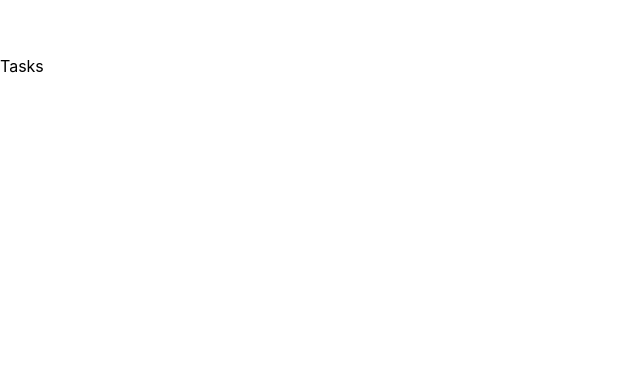
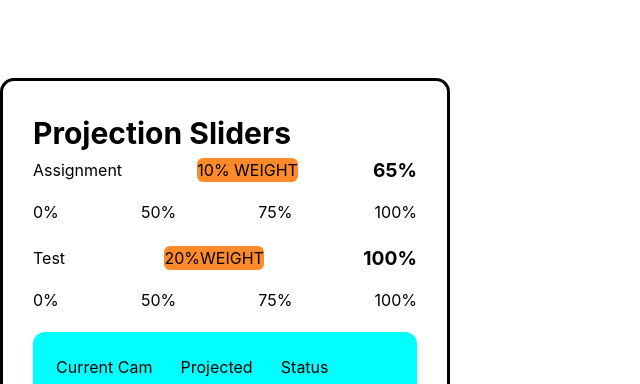
Before and after one commit to ashleynkuna33/uwc-cam-champion, a React (Vite) app in the folder uwc-cam-champion-site/: page / in a window 1280 px wide. Shown: the part 2416-2800 px from the top of the page, without its empty margins (0-640 px from the left). Built offline with nearby package versions, Linux system fonts and the light colour scheme.

Commit message:
Created the projection card file and two folders styles and progress.

```diff
--- a/uwc-cam-champion-site/src/App.jsx
+++ b/uwc-cam-champion-site/src/App.jsx
@@ -1,4 +1,5 @@
 import { AuthScreen, Dashboard, ModuleDetail, Progress, Reminders, Settings, Tasks } from "./screens";
+
 
 function App() {
   return (
--- /dev/null
+++ b/uwc-cam-champion-site/src/components/Progress/ProjectionCard.jsx
@@ -0,0 +1,107 @@
+import  "../styles/ProjectionCard.css";
+
+
+function ProjectionCard(){
+
+    const assessmentName= ["Assignment","Test"];
+    const assessmentWeight=[10,20];
+    const assessmentMark=[65,100];
+    const currentCam=56;
+    const projectedCam = 79;
+    const status = "Dinstinction";
+    const percentageSign ="%";
+
+
+    const  levels={
+
+        mark:0,
+        pass:50,
+        dinstinction:75,
+        merit:100
+    }
+
+    return(
+
+        <>
+        <div className="min-h-screen w-full">
+
+            <div  className="projection-card">
+
+             <h2 className="heading">Projection Sliders</h2>
+
+                <div className="top-section">
+
+                 <h4 className="slider-text">{assessmentName[0]}</h4>
+                 <p className="weight-tab">{assessmentWeight[0]+percentageSign +" WEIGHT"}</p>
+                 <span className="score">{assessmentMark[0]+percentageSign}</span>
+
+                </div>
+
+             <div>
+
+                <div className="camMark-levels">
+                    <span>{levels.mark+percentageSign}</span>
+                    <span>{levels.pass +percentageSign}</span>
+                    <span>{levels.dinstinction+percentageSign}</span>
+                    <span>{levels.merit+percentageSign}</span>
+
+                </div>
+
+
+                <div  className="top-section">
+
+                 <h4 className="slider-text">{assessmentName[1]}</h4>
+                 <p className="weight-tab">{assessmentWeight[1]+percentageSign +"WEIGHT"}</p>
+                 <span  className="score">{assessmentMark[1]+percentageSign}</span>
+
+                </div>
+
+                <div className="camMark-levels">
+                    <span>{levels.mark+percentageSign}</span>
+                    <span>{levels.pass+percentageSign}</span>
+                    <span>{levels.dinstinction+percentageSign}</span>
+                    <span>{levels.merit+percentageSign}</span>
+
+                </div>
+
+
+                <div className="footer-on-card">
+                    <ul className="footer-list">
+                        <li>
+                            <p className="footer-text">Current Cam</p>
+                            <span className="status">{currentCam+percentageSign}</span>
+                        </li>
+                    </ul>
+
+                    <ul className="footer-list">
+                        <li>
+                            <p className="footer-text">Projected</p>
+                            <span className="status">{projectedCam+percentageSign}</span>
+                        </li>
+                    </ul>
+
+                    <ul className="footer-list">
+                        <li>
+                            <p className="footer-text">Status</p>
+                            <span className="status">{status}</span>
+                        </li>
+                    </ul>
+                </div>
+
+            </div>
+
+
+            </div>
+
+
+
+
+
+        </div>
+
+        </>
+
+    );
+}
+
+export default ProjectionCard
--- /dev/null
+++ b/uwc-cam-champion-site/src/components/Progress/Simulations.jsx
@@ -0,0 +1,18 @@
+
+function Simulations(){
+    return(
+
+        <>
+
+        <h4>Simulations</h4>
+
+
+
+
+        </>
+
+    );
+
+}
+
+export default Simulations
--- /dev/null
+++ b/uwc-cam-champion-site/src/components/styles/ProjectionCard.css
@@ -0,0 +1,65 @@
+
+.projection-card{
+    width: 450px;
+    padding:30px;
+    border: 3px solid black;
+    border-radius: 14px;
+}
+
+.heading{
+
+    font-size: 30px;
+    font-weight: bold;
+}
+
+.top-section{
+
+    display: flex;
+    justify-content:space-between;
+    align-items: center;
+    margin-bottom: 15px;
+
+}
+
+.weight-tab{
+
+    background-color:#FF8A2A;
+    padding:0.1px;
+    border-radius:6px;
+}
+
+.score{
+
+    font-size: larger;
+    font-weight:bold;
+}
+
+.camMark-levels{
+    display: flex;
+    justify-content: space-between;
+    margin-bottom: 20px;
+}
+
+
+.footer-on-card{
+  display: flex;
+  justify-content: space-between;
+  align-items: center;
+  background-color: aqua;
+  padding: 6%;
+  border-radius: 12px;
+
+
+}
+
+.footer-text{
+
+    margin-bottom: 10px;
+
+
+}
+
+.status{
+    font-size: larger;
+    font-weight:bold;
+}
--- a/uwc-cam-champion-site/src/screens/Dashboard.jsx
+++ b/uwc-cam-champion-site/src/screens/Dashboard.jsx
@@ -1,6 +1,6 @@
 function DashBoard() {
     return (
-        <div className="min-h-screen w-full">
+        <div className="">
             <h1>DashBoard</h1>
         </div>
     )
--- a/uwc-cam-champion-site/src/screens/Progress.jsx
+++ b/uwc-cam-champion-site/src/screens/Progress.jsx
@@ -1,9 +1,20 @@
+import ProjectionCard from "../components/Progress/ProjectionCard.jsx";
+
+
+
+
+
 function Progress() {
+
+
     return (
-        <div className="min-h-screen w-full">
-            <h1>Progress</h1>
-        </div>
-    )
+        <>
+
+        <ProjectionCard/>
+        </>
+    );
 }
 
+
+
 export default Progress;
```
Also changed, not shown: uwc-cam-champion-site/src/components/styles/colors.css (renamed from uwc-cam-champion-site/colors.css), uwc-cam-champion-site/src/index.css (line endings or trailing spaces), 1 other file (tests, documents, lock files or other folders).
